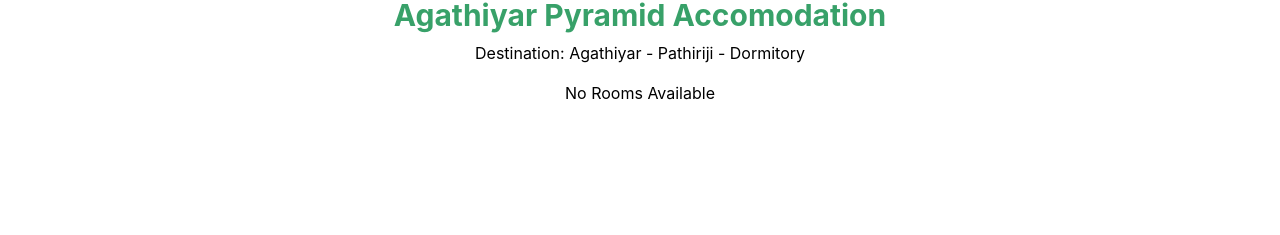
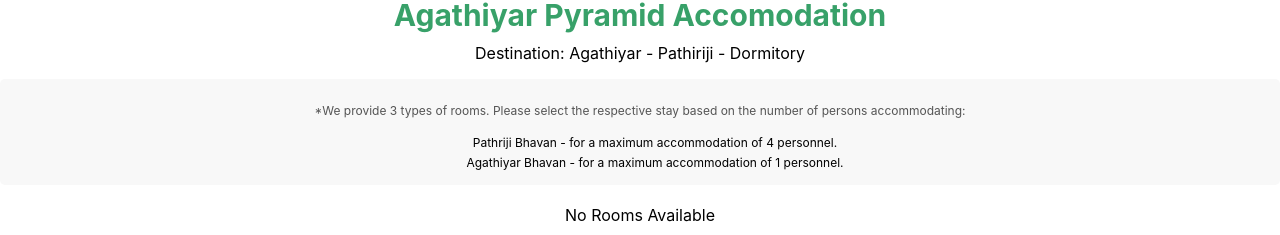
Before and after one commit to Agathiyarp/agathiyar-web, a React (Create React App) app: page /booking in a window 1280 px wide. Shown: the part 118-353 px from the top of the page. Built offline with nearby package versions, Linux system fonts and the light colour scheme; no server answers.

Commit message:
notes added

```diff
--- a/src/components/booking/booking.css
+++ b/src/components/booking/booking.css
@@ -22,3 +22,11 @@
     text-align: center;
     margin-top: 0;
 }
+.info-section-booking {
+    background-color: #f8f8f8;
+    padding: 10px;
+    border-radius: 5px;
+    margin-top: 10px;
+    text-align: center;
+    font-size: 12px;
+}
--- a/src/components/booking/booking.js
+++ b/src/components/booking/booking.js
@@ -37,6 +37,13 @@ const Booking = () => {
       <div>
         <h1 className="booking-title">Agathiyar Pyramid Accomodation</h1>
         <h3 className="booking-subtitle">Destination: Agathiyar - Pathiriji - Dormitory</h3>
+        <div className="info-section-booking">
+          <p>*We provide 3 types of rooms. Please select the respective stay based on the number of persons accommodating:</p>
+          <ul>
+            <li>Pathriji Bhavan - for a maximum accommodation of 4 personnel.</li>
+            <li>Agathiyar Bhavan - for a maximum accommodation of 1 personnel.</li>
+          </ul>
+        </div>
         {loading ? (
           <div className="loading-content">Loading...</div>
         ) : searchResult.length > 0 ? (
```
